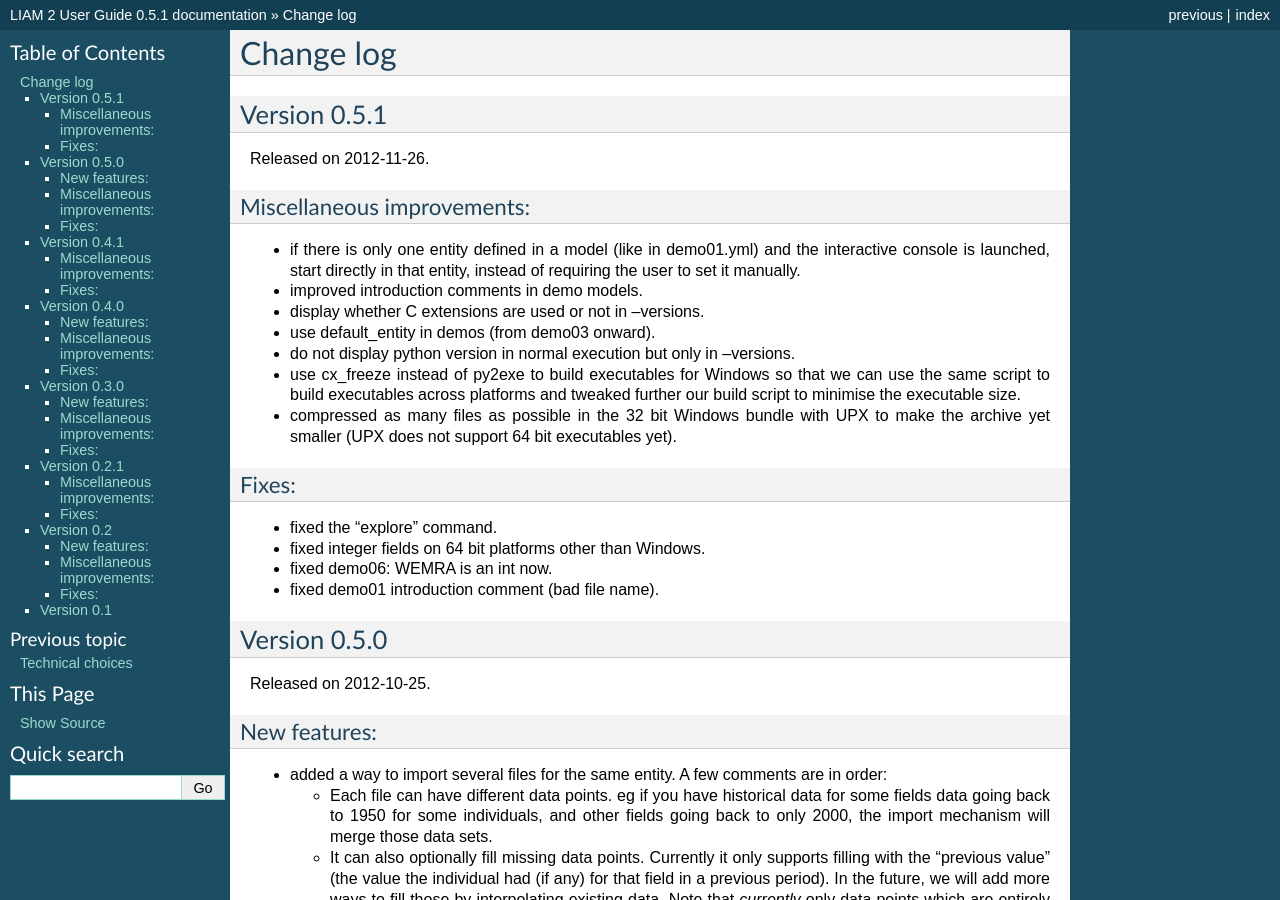
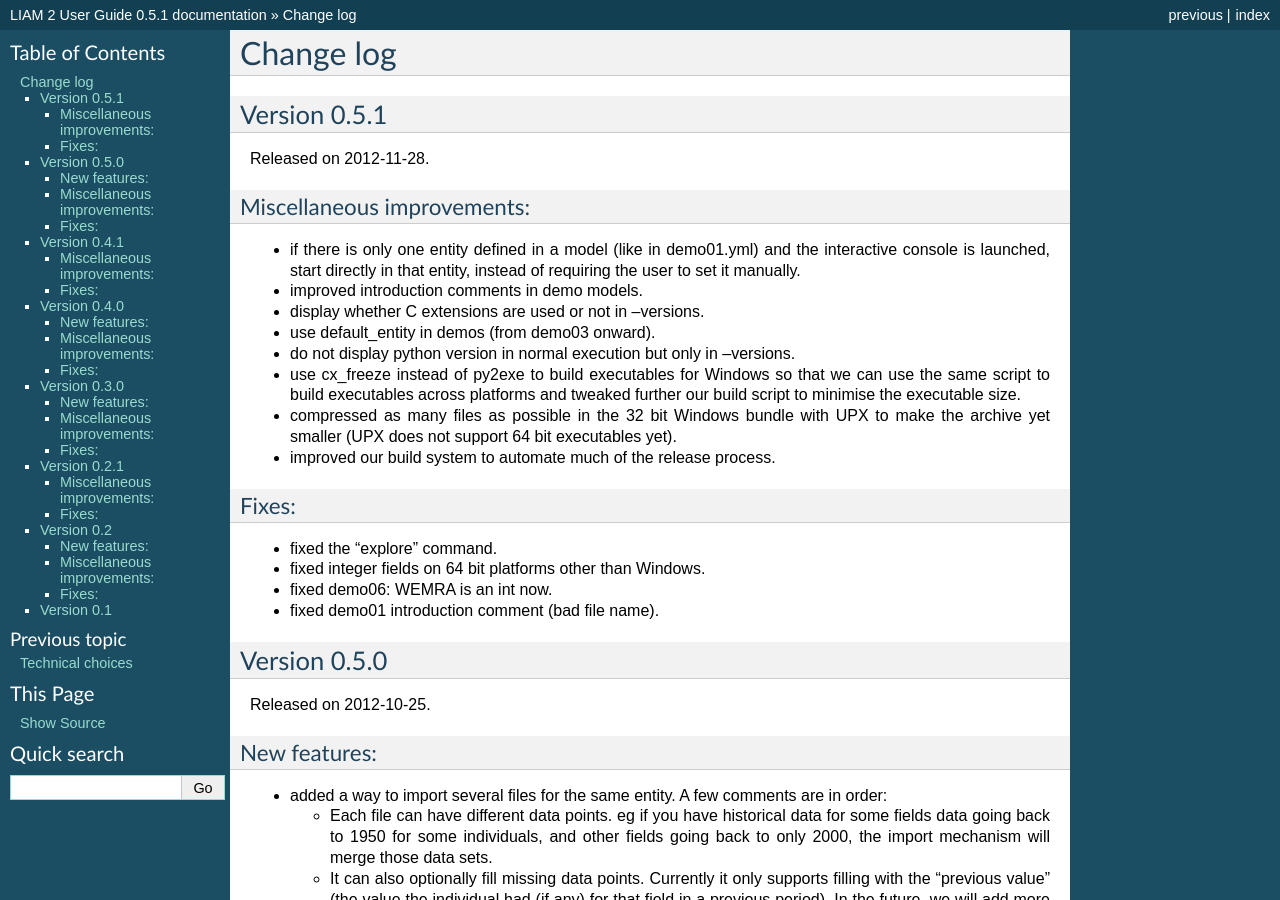
Before and after one commit to liam2/liam2, a Sphinx documentation site: the page built from doc/usersguide/source/changes.rst, in a window 1280 px wide and 900 px high. Built offline with Sphinx 7.4.7, drawn with Linux system fonts in a browser that asks for light colours; formulas are drawn with MathJax 3.

Commit message:
update changes & date of release

```diff
--- a/doc/usersguide/source/changes.rst
+++ b/doc/usersguide/source/changes.rst
@@ -6,7 +6,7 @@
 Version 0.5.1
 =============
 
-Released on 2012-11-26.
+Released on 2012-11-28.
 
 Miscellaneous improvements:
 ---------------------------
@@ -30,6 +30,8 @@
 * compressed as many files as possible in the 32 bit Windows bundle with UPX
   to make the archive yet smaller (UPX does not support 64 bit executables
   yet).
+
+* improved our build system to automate much of the release process.
 
 Fixes:
 ------
```
